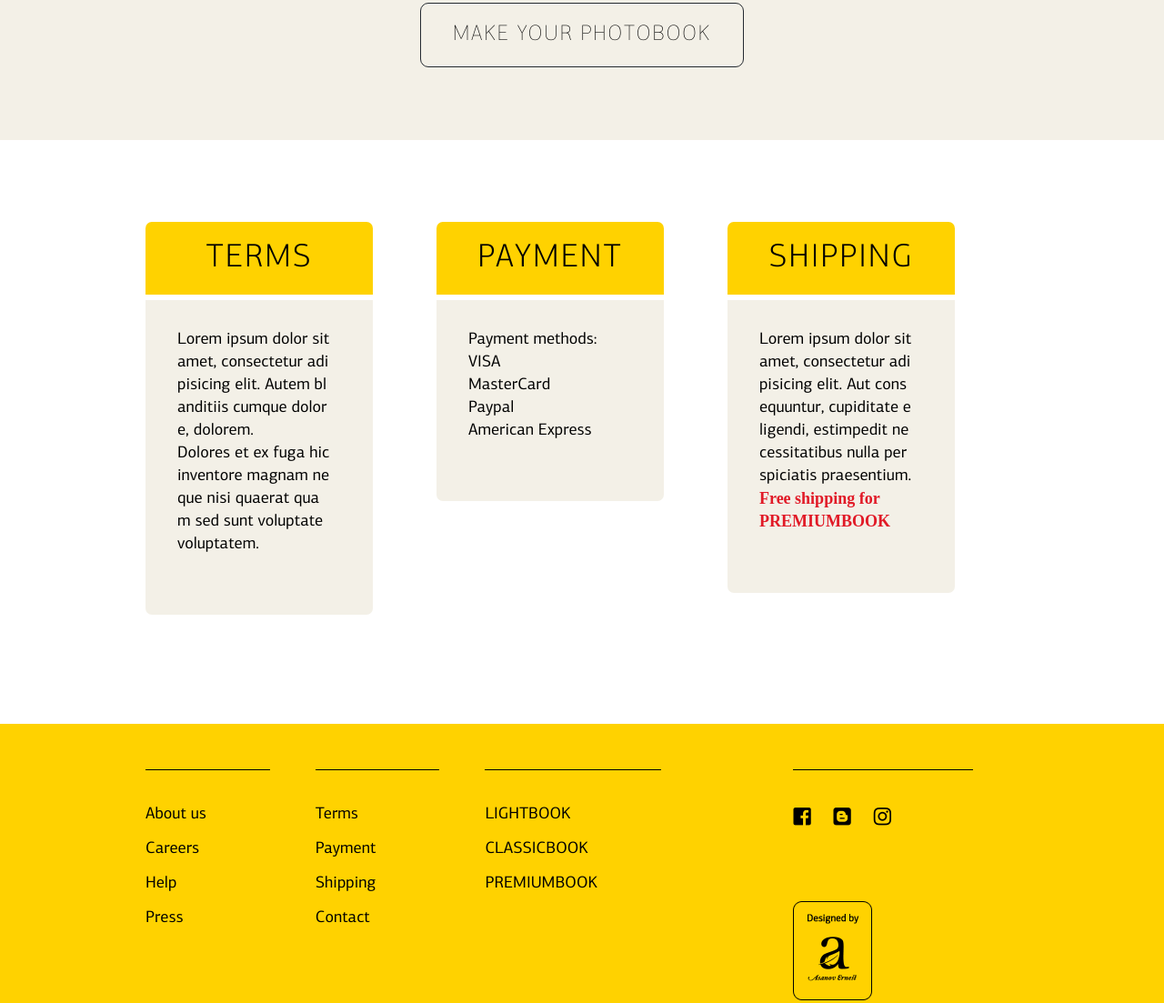
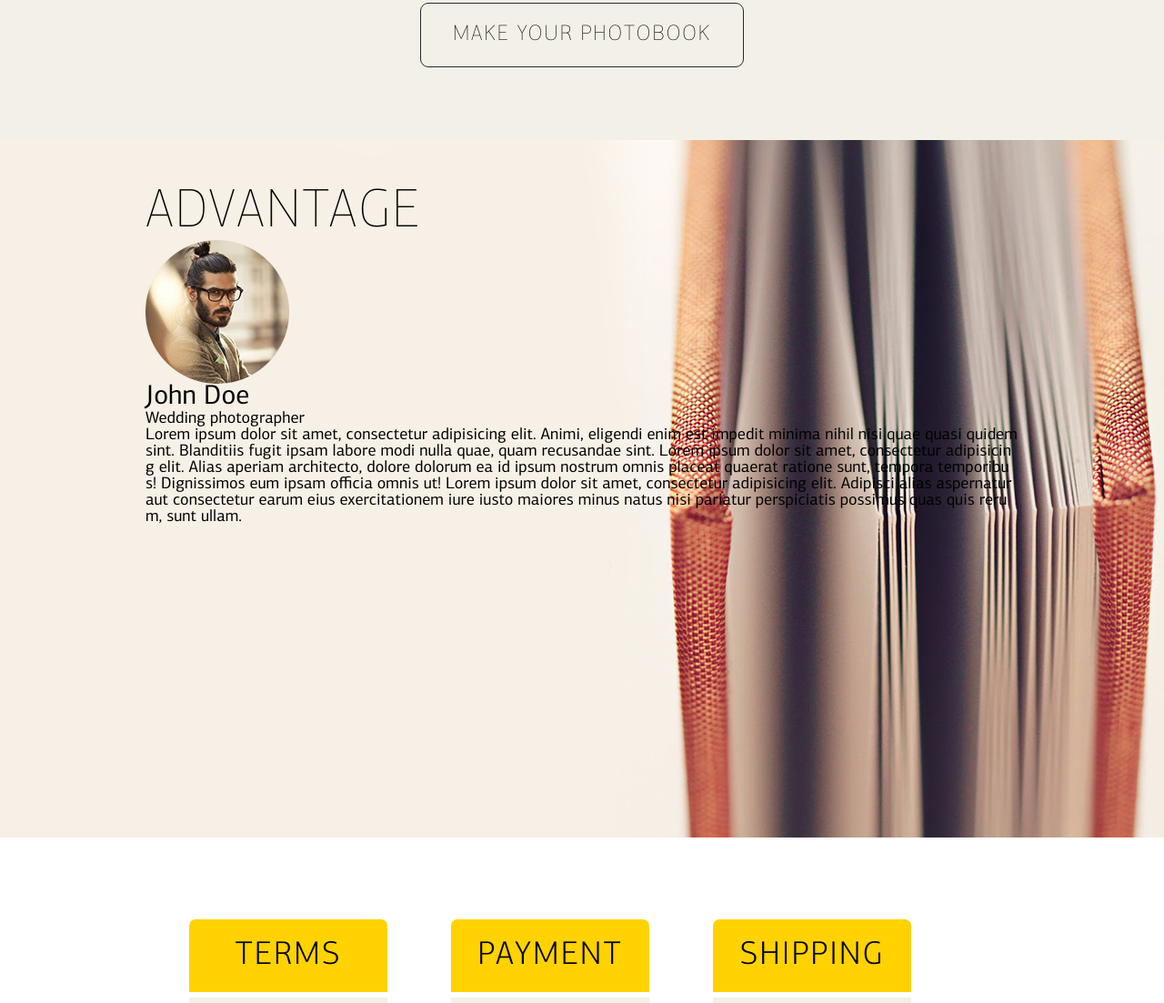
Before and after one commit to fedcalmus/photobook, a plain HTML site: page index.html in a window 1280 px wide. Shown: the part 1697-2800 px from the top of the page at 91% size. Drawn offline with Linux system fonts and the light colour scheme; a web font is replaced by a local one.

Commit message:
testimonials

```diff
--- a/assets/sass/global-components/_content-elements.scss
+++ b/assets/sass/global-components/_content-elements.scss
@@ -39,3 +39,9 @@ body {
 .redColor {
   color: $red;
 }
+
+// Text align
+
+.alignCenter {
+  text-align: center;
+}
--- a/assets/sass/specific-components/_index.scss
+++ b/assets/sass/specific-components/_index.scss
@@ -110,9 +110,12 @@
   padding-top: 90px;
   padding-bottom: 120px;
 
+  .items  {
+    padding-bottom: 80px;
+
     .item {
       padding-right: 70px;
-    width: 33.33333%;
+      width: 30%;
 
       span {
         display: inline-block;
@@ -146,7 +149,19 @@
           }
         }
       }
-
+    }
+  }
 }
 
+// Testimonials
+
+.testimonials {
+
+  background-image: url('../images/testimonials-banner.png');
+  @include bgImage;
+  height: 767px;
+
+  .title {
+    @extend %mainHeading;
   }
+}
--- a/assets/sass/utilities/_display.scss
+++ b/assets/sass/utilities/_display.scss
@@ -47,3 +47,7 @@
 .flexWrap {
   flex-wrap: wrap;
 }
+
+.justifyCenter {
+  justify-content: center;
+}
--- a/assets/sass/utilities/_typography.scss
+++ b/assets/sass/utilities/_typography.scss
@@ -3,33 +3,34 @@
 // headings
 
 h1 {
+  font-size: $extra;
+}
+
+h2 {
+  font-size: $xxl;
+}
+
+h3 {
   font-size: $xl;
 }
 
-h2 {
+h4 {
   font-size: $lg;
 }
 
-h3 {
+h5 {
   font-size: $md;
 }
 
-h4 {
+h6 {
   font-size: $sm;
-}
-
-h5 {
-  font-size: $xs;
-}
-
-h6 {
-  font-size: $xxs;
 }
 
 %mainHeading {
   font-family: $xthin;
   font-size: $extra;
   text-transform: uppercase;
+  letter-spacing: 2px;
 }
 
 // text transform
--- a/index.html
+++ b/index.html
@@ -109,10 +109,34 @@
     </div>
 </section>
 <!-- Advantage end -->
+<!-- Testimonials start -->
+<section class="testimonials">
+    <div class="container">
+        <span class="title pt50 block">Advantage</span>
+        <div class="item">
+            <div>
+                <img src="assets/images/testimonials.png" alt="Testimonial image">
+                <div>
+                    <h3>John Doe</h3>
+                    <h6>Wedding photographer</h6>
+                </div>
+            </div>
+            <p>Lorem ipsum dolor sit amet, consectetur adipisicing elit. Animi, eligendi enim est impedit minima nihil
+                nisi quae quasi quidem sint. Blanditiis fugit ipsam labore modi nulla quae, quam recusandae sint. Lorem
+                ipsum dolor sit amet, consectetur adipisicing elit. Alias aperiam architecto, dolore dolorum ea id ipsum
+                nostrum omnis placeat quaerat ratione sunt, tempora temporibus! Dignissimos eum ipsam officia omnis ut!
+                Lorem ipsum dolor sit amet, consectetur adipisicing elit. Adipisci alias aspernatur aut consectetur
+                earum eius exercitationem iure iusto maiores minus natus nisi pariatur perspiciatis possimus quas quis
+                rerum, sunt ullam.
+            </p>
+        </div>
+    </div>
+</section>
+<!-- Testimonials end -->
 <!-- Conditions start -->
 <section class="conditions">
     <div class="container">
-        <div class="items flex">
+        <div class="items flex justifyCenter">
             <div class="item">
                 <span>Terms</span>
                 <div class="content">
@@ -143,7 +167,9 @@
                 </div>
             </div>
         </div>
-
+        <div class="alignCenter">
+            <button class="uppercase btnL btnMain">make your photobook</button>
+        </div>
     </div>
 </section>
 <!-- Condition end -->
```
Also changed, not shown: assets/images/testimonials-banner.png (added), assets/style/main.css, 1 other file. Lines whose indentation alone changed are shown as unchanged.
